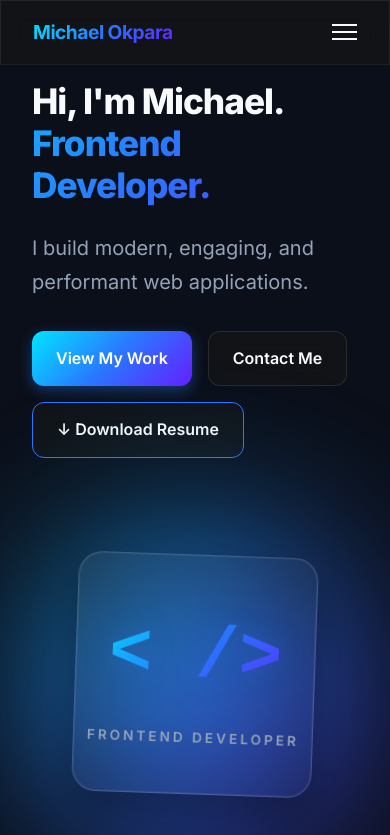
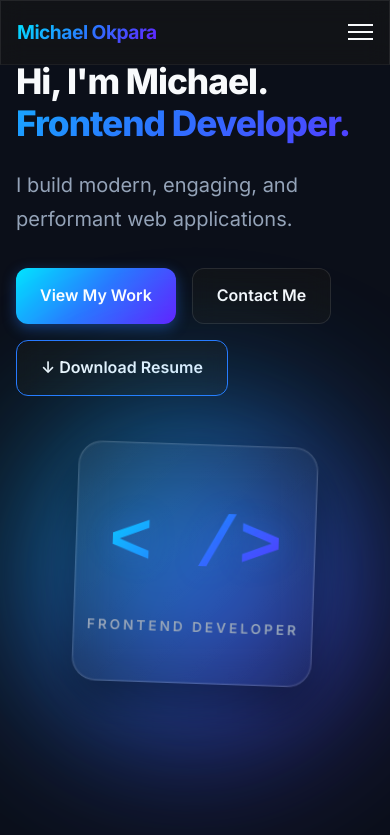
Before and after one commit to michael-max265/My-Portfolio, a React (Vite) app: page / in a window 390 px wide. Shown: the top 835 px of the page. Built offline with nearby package versions, Linux system fonts and the light colour scheme.

Commit message:
fix: improve mobile hamburger animation and fix spacing issues

```diff
--- a/src/components/About.jsx
+++ b/src/components/About.jsx
@@ -74,7 +74,7 @@ const sectionTitleStyle = {
 
 const gridStyle = {
   display: 'grid',
-  gridTemplateColumns: 'repeat(auto-fit, minmax(300px, 1fr))',
+  gridTemplateColumns: 'repeat(auto-fit, minmax(280px, 1fr))',
   gap: '2rem'
 };
 
--- a/src/components/Contact.jsx
+++ b/src/components/Contact.jsx
@@ -111,12 +111,12 @@ const sectionStyle = {
 const containerStyle = {
   display: 'flex',
   flexWrap: 'wrap',
-  gap: '4rem',
+  gap: '2.5rem',
   justifyContent: 'space-between'
 };
 
 const contentStyle = {
-  flex: '1 1 400px',
+  flex: '1 1 300px',
 };
 
 const sectionTitleStyle = {
@@ -146,7 +146,7 @@ const infoCardStyle = {
 };
 
 const formStyle = {
-  flex: '1 1 400px',
+  flex: '1 1 300px',
   padding: '2rem',
   borderRadius: 'var(--radius-lg)',
   display: 'flex',
--- a/src/components/Hero.jsx
+++ b/src/components/Hero.jsx
@@ -104,7 +104,7 @@ const heroContainerStyle = {
 
 const contentStyle = {
   flex: '1 1 45%',
-  minWidth: '300px',
+  minWidth: '280px',
   maxWidth: '600px'
 };
 
@@ -154,12 +154,12 @@ const secondaryButtonStyle = {
 
 const visualContainerStyle = {
   flex: '1 1 45%',
-  minWidth: '300px',
+  minWidth: '250px',
   display: 'flex',
   justifyContent: 'center',
   alignItems: 'center',
   position: 'relative',
-  height: '400px'
+  height: '300px'
 };
 
 const glowingOrbStyle = {
--- a/src/components/Navigation.jsx
+++ b/src/components/Navigation.jsx
@@ -42,9 +42,21 @@ const Navigation = () => {
 
         {/* Mobile Hamburger Button */}
         <div className="mobile-nav-btn" style={mobileBtnStyle} onClick={() => setIsOpen(!isOpen)}>
-          <div style={{...burgerLineStyle, transform: isOpen ? 'rotate(45deg) translate(5px, 5px)' : 'none'}} />
-          <div style={{...burgerLineStyle, opacity: isOpen ? 0 : 1}} />
-          <div style={{...burgerLineStyle, transform: isOpen ? 'rotate(-45deg) translate(7px, -6px)' : 'none'}} />
+          <motion.div
+            animate={isOpen ? { rotate: 45, y: 7 } : { rotate: 0, y: 0 }}
+            transition={{ duration: 0.3, ease: 'easeInOut' }}
+            style={burgerLineStyle}
+          />
+          <motion.div
+            animate={isOpen ? { opacity: 0, scaleX: 0 } : { opacity: 1, scaleX: 1 }}
+            transition={{ duration: 0.2, ease: 'easeInOut' }}
+            style={burgerLineStyle}
+          />
+          <motion.div
+            animate={isOpen ? { rotate: -45, y: -7 } : { rotate: 0, y: 0 }}
+            transition={{ duration: 0.3, ease: 'easeInOut' }}
+            style={burgerLineStyle}
+          />
         </div>
       </div>
 
--- a/src/components/Projects.jsx
+++ b/src/components/Projects.jsx
@@ -83,7 +83,7 @@ const sectionTitleStyle = {
 
 const gridStyle = {
   display: 'grid',
-  gridTemplateColumns: 'repeat(auto-fit, minmax(320px, 1fr))',
+  gridTemplateColumns: 'repeat(auto-fit, minmax(280px, 1fr))',
   gap: '2rem'
 };
 
--- a/src/index.css
+++ b/src/index.css
@@ -120,4 +120,38 @@ input, textarea {
 @media (max-width: 768px) {
   .desktop-nav { display: none !important; }
   .mobile-nav-btn { display: flex !important; }
+
+  /* Reduce section padding on mobile */
+  section {
+    padding-top: 3rem !important;
+    padding-bottom: 3rem !important;
+  }
+
+  /* Fix hero overflow and spacing */
+  #home {
+    padding-top: 60px !important;
+    min-height: auto !important;
+  }
+
+  /* Fix project grid overflow */
+  #projects .container > div {
+    grid-template-columns: 1fr !important;
+  }
+
+  /* Tighten contact layout */
+  #contact .container {
+    gap: 2rem !important;
+  }
+
+  /* Reduce title sizes */
+  h2 {
+    font-size: 2rem !important;
+  }
 }
+
+@media (max-width: 480px) {
+  .container {
+    padding-left: 1rem !important;
+    padding-right: 1rem !important;
+  }
+}
```
